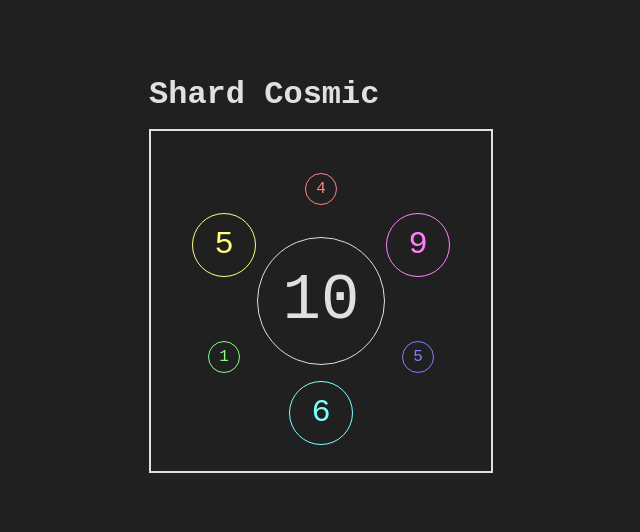
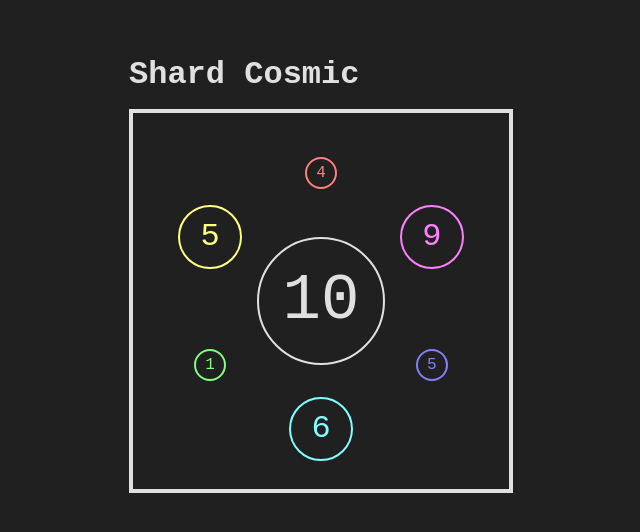
Before and after one commit to caleb-cox/shard-cosmic, a Vue app: page / in a window 1280 px wide. Shown: the part 126-658 px from the top of the page, without its empty margins (319-959 px from the left). Built offline with nearby package versions, Linux system fonts and the light colour scheme; a web font is replaced by a local one.

Commit message:
Fussing around with details

```diff
--- a/src/components/Card.vue
+++ b/src/components/Card.vue
@@ -19,67 +19,67 @@ defineEmits(["deleteCard"]);
 <style scoped>
 .card {
   cursor: pointer;
-  border: 0.125rem solid var(--color-white);
-  height: 21.5rem;
-  width: 21.5rem;
+  border: 0.25rem solid var(--color-white);
+  height: 24rem;
+  width: 24rem;
   position: relative;
+  --radius: 4rem;
 }
 
 .stat {
   position: absolute;
   transform: translate(-50%, -50%);
-  border: 1px solid var(--color-white);
+  border: 0.125rem solid var(--color-white);
+  border-radius: 50%;
   width: 2em;
   height: 2em;
   display: flex;
   align-items: center;
   justify-content: center;
-  border-radius: 50%;
-  --radius: 3.5rem;
 }
 
 .red {
   left: 50%;
   top: calc(50% - calc(var(--radius) * 2));
+  border-color: var(--color-red);
   color: var(--color-red);
-  border-color: var(--color-red);
 }
 
 .yellow {
   left: calc(50% - calc(var(--radius) * 1.732));
   top: calc(50% - var(--radius));
+  border-color: var(--color-yellow);
   color: var(--color-yellow);
-  border-color: var(--color-yellow);
   font-size: 2rem;
 }
 
 .green {
   left: calc(50% - calc(var(--radius) * 1.732));
   top: calc(50% + var(--radius));
+  border-color: var(--color-green);
   color: var(--color-green);
-  border-color: var(--color-green);
 }
 
 .cyan {
   left: 50%;
   top: calc(50% + calc(var(--radius) * 2));
+  border-color: var(--color-cyan);
   color: var(--color-cyan);
-  border-color: var(--color-cyan);
   font-size: 2rem;
 }
 
 .blue {
   left: calc(50% + calc(var(--radius) * 1.732));
   top: calc(50% + var(--radius));
+  border-color: var(--color-blue);
   color: var(--color-blue);
-  border-color: var(--color-blue);
 }
 
 .magenta {
   left: calc(50% + calc(var(--radius) * 1.732));
   top: calc(50% - var(--radius));
+  border-color: var(--color-magenta);
   color: var(--color-magenta);
-  border-color: var(--color-magenta);
   font-size: 2rem;
 }
 
```
